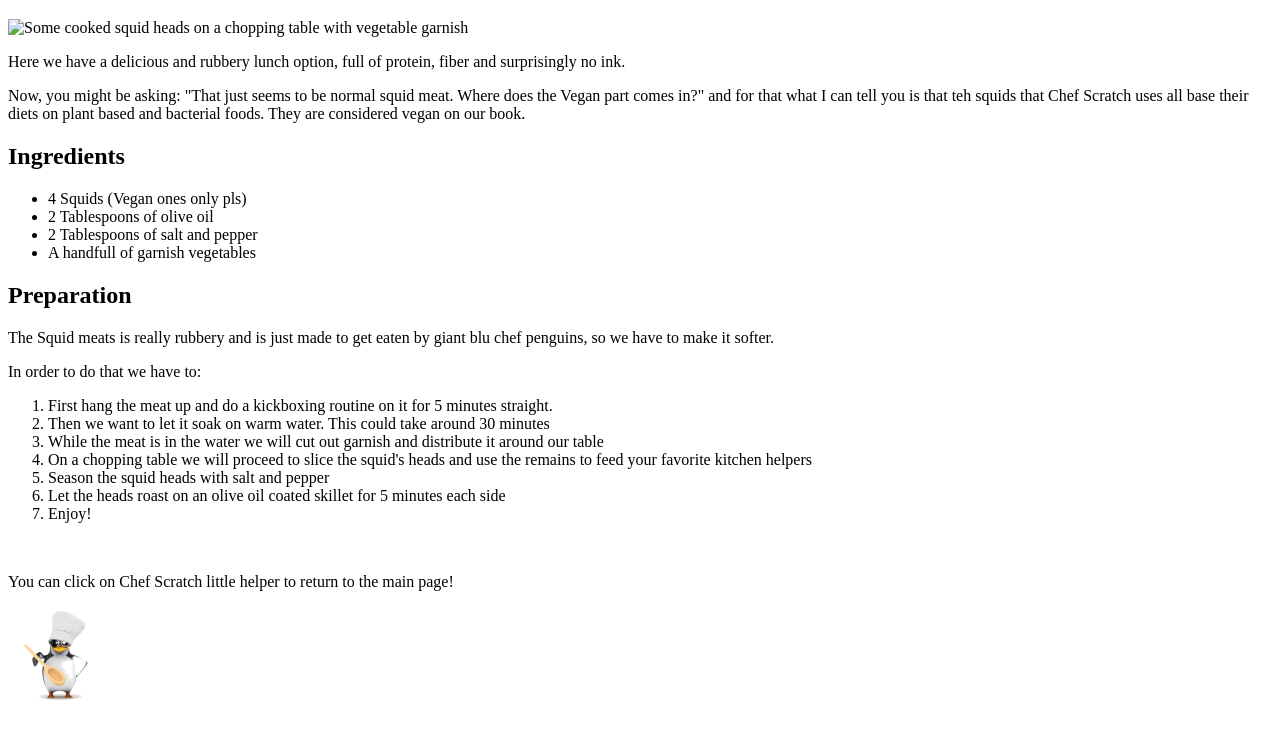
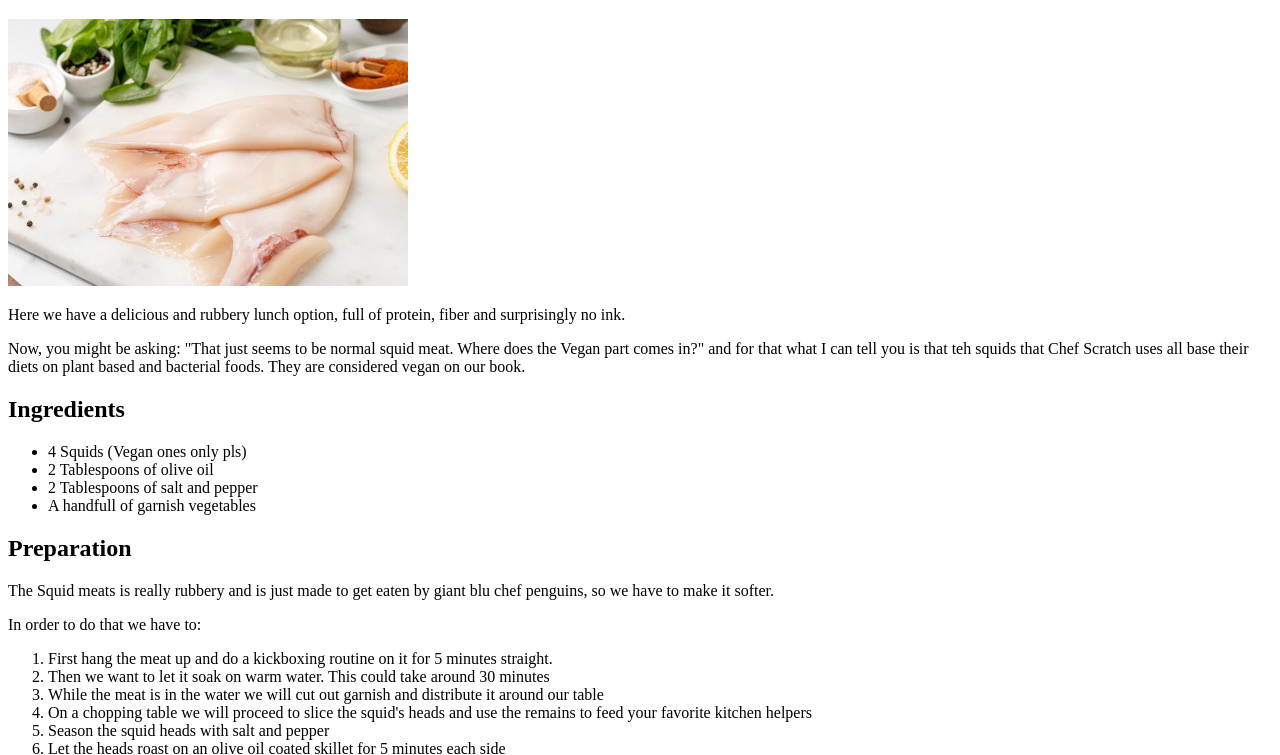
Before and after one commit to Verdecelulandres/odin-recipes, a plain HTML site: page recipes/vegan-squid-fillet.html in a window 1280 px wide. Shown: the part 61-816 px from the top of the page. Drawn offline with Linux system fonts and the light colour scheme.

Commit message:
Add image to 2nd recipe

```diff
--- a/recipes/vegan-squid-fillet.html
+++ b/recipes/vegan-squid-fillet.html
@@ -6,7 +6,7 @@
     </head>
     <body>
         <h1>Vegan Squid Fillet!</h1>
-        <img src="../images/" alt="Some cooked squid heads on a chopping table with vegetable garnish">
+        <img src="../images/squid.jpg" alt="Some cooked squid heads on a chopping table with vegetable garnish">
         <p>Here we have a delicious and rubbery lunch option, full of protein, fiber and surprisingly no ink.</p>
         <p>Now, you might be asking: "That just seems to be normal squid meat. Where does the Vegan part comes in?" and for that what I can tell you is that teh squids that Chef Scratch uses all base their diets on plant based and bacterial foods. They are considered vegan on our book.</p>
         <h2>Ingredients</h2>
```
